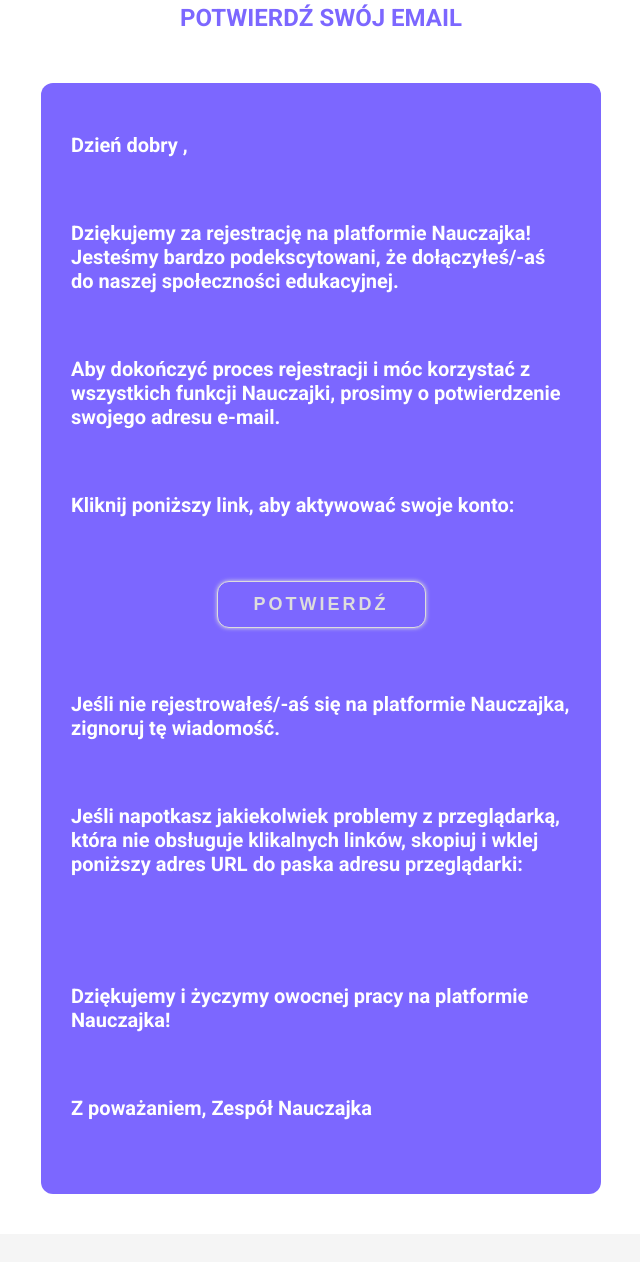
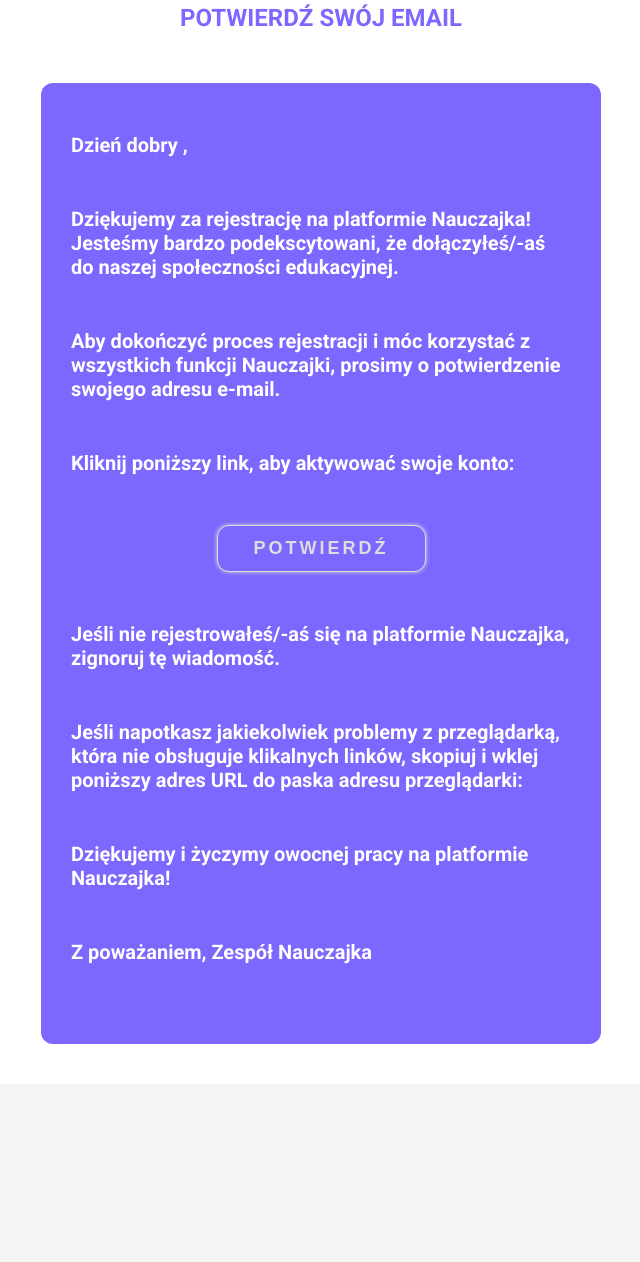
Before and after one commit to ProOnDesk/nauczajka-back, a Django app: template bdio_backend/core/templates/core/user_confirm_email.html in a window 1280 px wide. Shown: the part 130-1392 px from the top of the page, without its empty margins (319-959 px from the left). After the commit the page ends 1174 px from the top, so only its background shows below. Run offline with Django 4.2, Linux system fonts and the light colour scheme; the template is opened without the code that fills it, so the values that code supplies are empty; parts of the project's set-up code (start-up, migrations or seed data) failed here and were passed over.

Commit message:
change position of button & change position of p's

```diff
--- a/bdio_backend/core/templates/core/user_confirm_email.html
+++ b/bdio_backend/core/templates/core/user_confirm_email.html
@@ -44,6 +44,9 @@
 				text-transform: uppercase;
 			}
 
+			p {
+				margin-bottom: 50px;
+			}
 			.confirmEmailText {
 				margin-top: 35px;
 				font-size: 20px;
@@ -53,7 +56,6 @@
 				color: #fff;
 				border-radius: 12px;
 				font-weight: 600;
-				/* letter-spacing: 2px; */
 			}
 
 			.confirmEmailButton {
@@ -61,8 +63,7 @@
 				justify-content: center;
 				align-items: center;
 				flex-direction: column;
-				margin-top: 20px;
-				margin-bottom: 20px;
+				margin-bottom: 50px;
 			}
 
 			.EmailButton {
@@ -121,45 +122,41 @@
 
 			<div class="confirmEmailText">
 				<p>Dzień dobry ,</p>
-				<br />
+
 				<p>
 					Dziękujemy za rejestrację na platformie Nauczajka! Jesteśmy bardzo
 					podekscytowani, że dołączyłeś/-aś do naszej społeczności edukacyjnej.
 				</p>
-				<br />
+
 				<p>
 					Aby dokończyć proces rejestracji i móc korzystać z wszystkich funkcji
 					Nauczajki, prosimy o potwierdzenie swojego adresu e-mail.
 				</p>
-				<br />
+
 				<p>Kliknij poniższy link, aby aktywować swoje konto:</p>
-				<br />
+
 				<div class="confirmEmailButton">
 					<button class="EmailButton">
 						<a href="{{ confirm_account_url }}">Potwierdź</a>
 					</button>
 				</div>
 
-				<br />
 				<p>
 					Jeśli nie rejestrowałeś/-aś się na platformie Nauczajka, zignoruj tę
 					wiadomość.
 				</p>
-				<br />
+
 				<p>
 					Jeśli napotkasz jakiekolwiek problemy z przeglądarką, która nie
 					obsługuje klikalnych linków, skopiuj i wklej poniższy adres URL do
 					paska adresu przeglądarki:
 				</p>
 
-				<br />
 				<p>{{ confirm_account_url }}</p>
 
-				<br />
 				<p>Dziękujemy i życzymy owocnej pracy na platformie Nauczajka!</p>
-				<br />
+
 				<p>Z poważaniem, Zespół Nauczajka</p>
-				<br />
 			</div>
 		</div>
 	</body>
```
